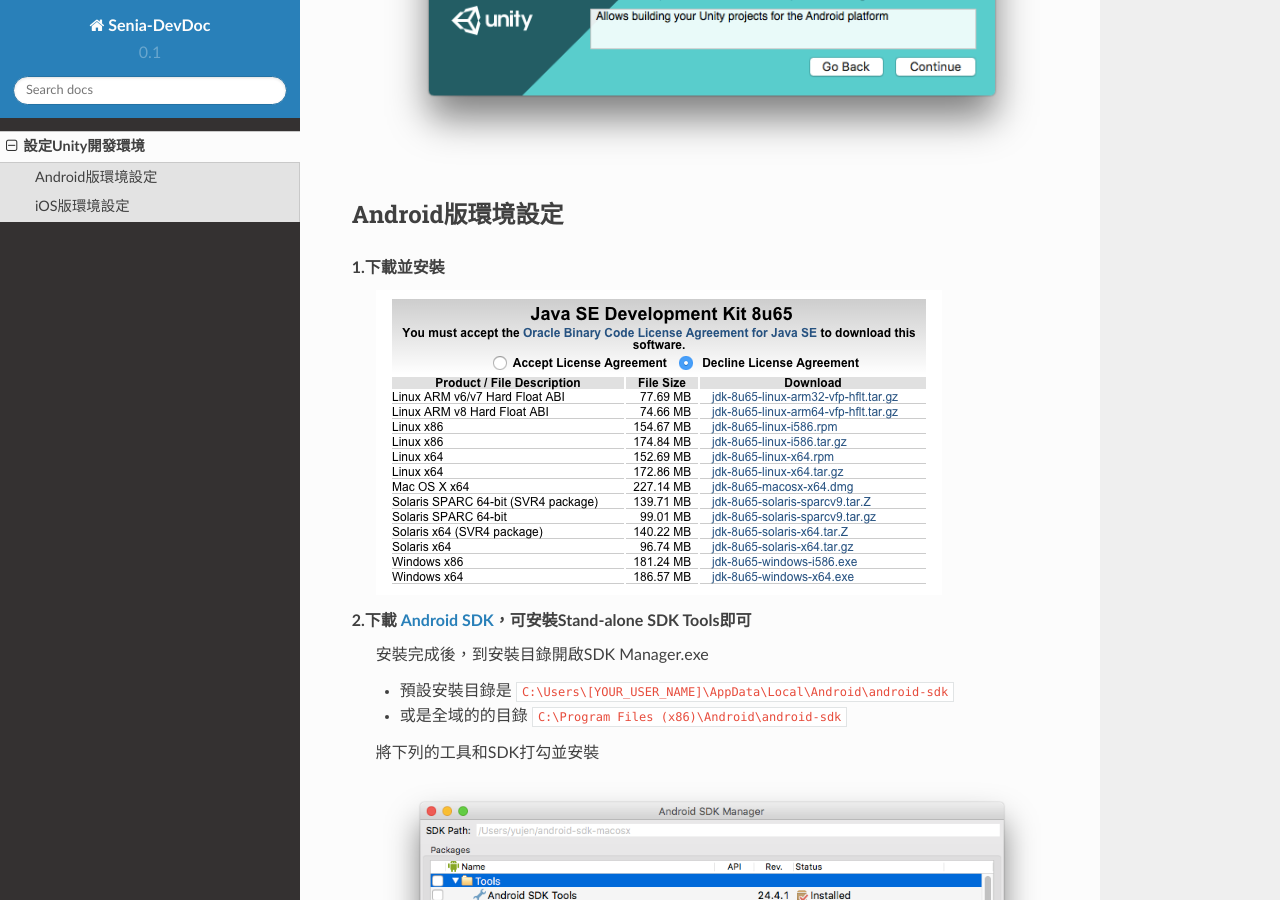
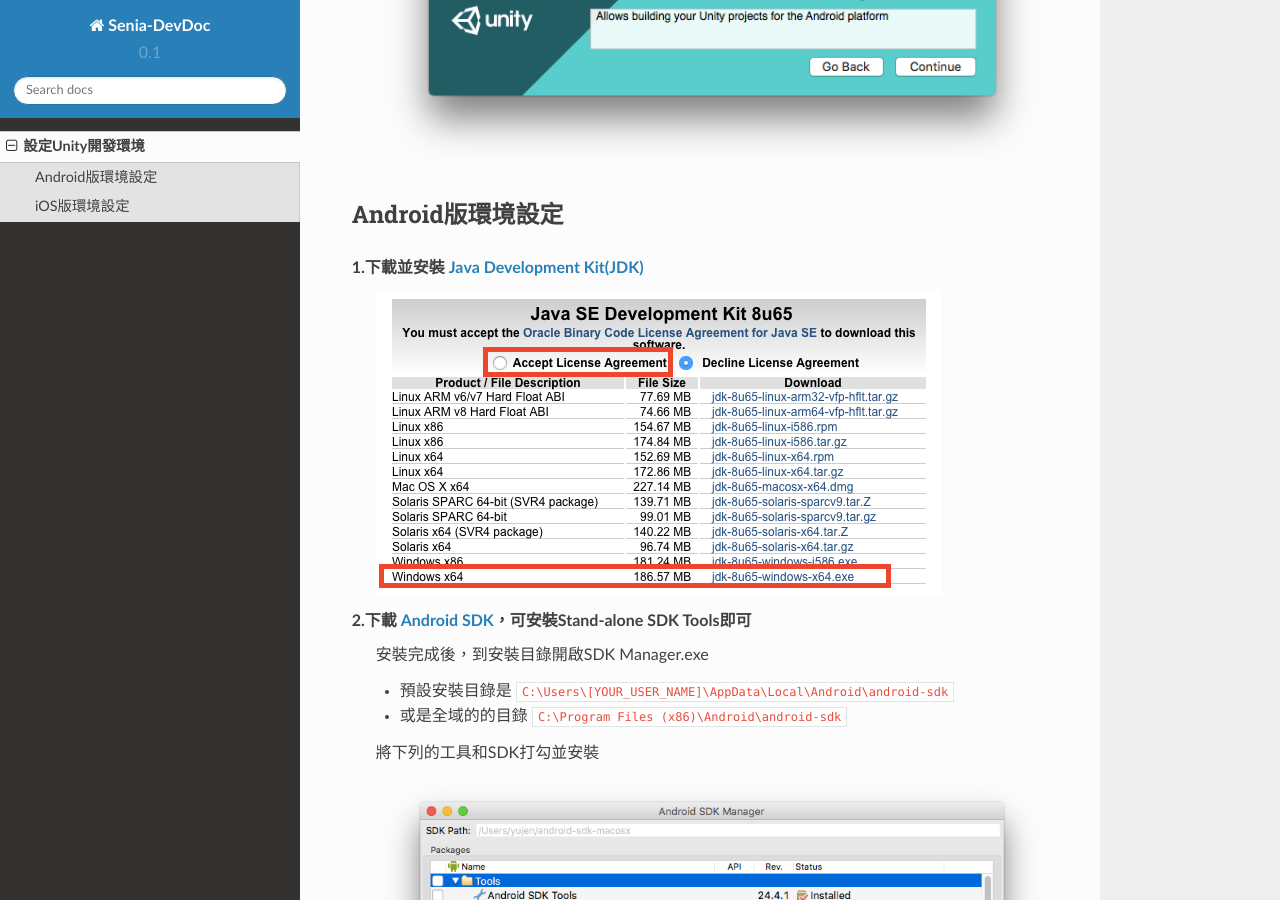
Before and after one commit to yujen/Senia-DevDoc, a Sphinx documentation site: the page built from docs/setup-build-environment.rst, in a window 1280 px wide and 900 px high, scrolled down 693 px. Built offline with Sphinx 7.4.7 and the Read the Docs theme 2.0.0, drawn with Linux system fonts in a browser that asks for light colours.

Commit message:
更新圖檔

```diff
--- a/docs/setup-build-environment.rst
+++ b/docs/setup-build-environment.rst
@@ -14,7 +14,7 @@
 Android版環境設定
 ----------------------------------------
 
-1.下載並安裝
+1.下載並安裝 `Java Development Kit(JDK) <http://www.oracle.com/technetwork/java/javase/downloads/jdk8-downloads-2133151.html>`_
    .. image:: /_static/image/setup-build-environment/1_install_jdk.png
 
 
```
Also changed, not shown: docs/_static/image/setup-build-environment/0_install_unity.png, docs/_static/image/setup-build-environment/1_install_jdk.png, docs/_static/image/setup-build-environment/4_unity_buildsettings.png, docs/_static/image/setup-build-environment/6_unity_buildsettings.png.
